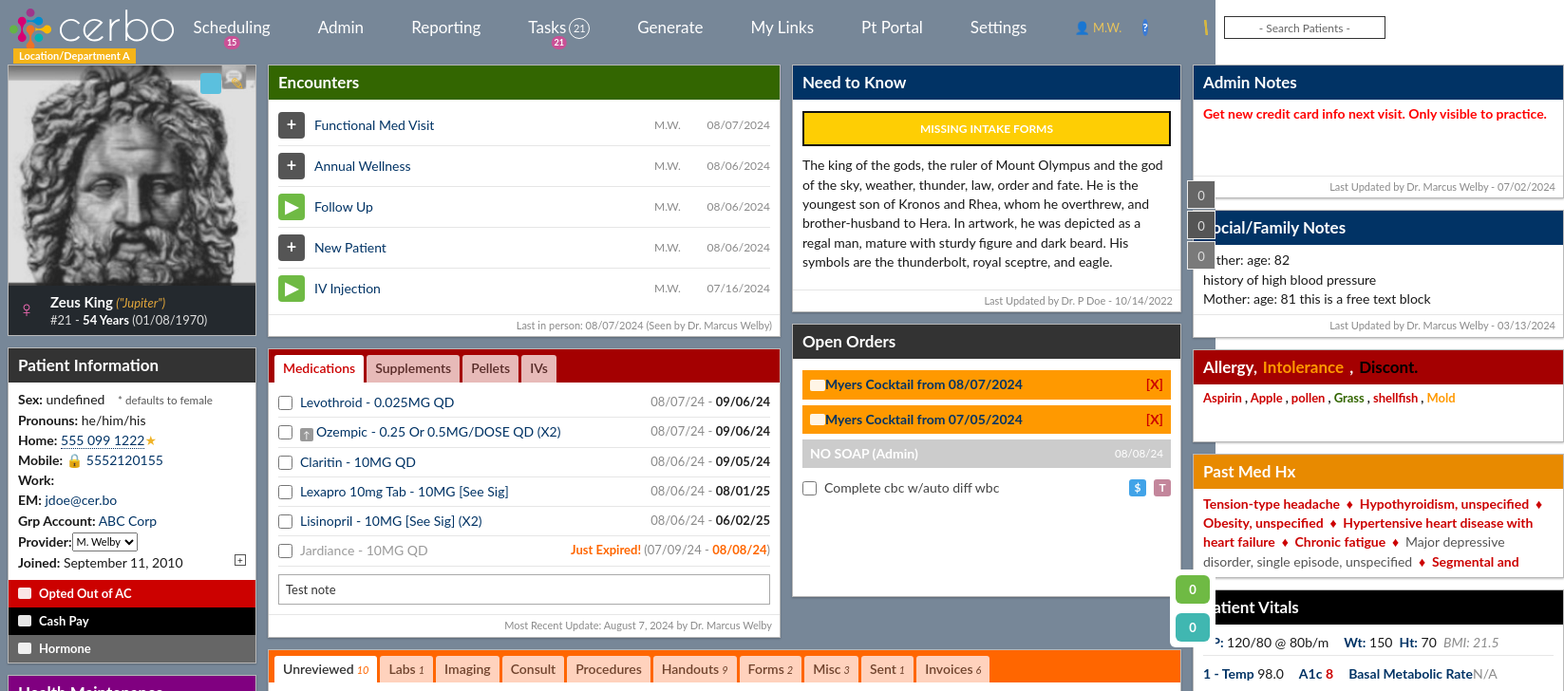
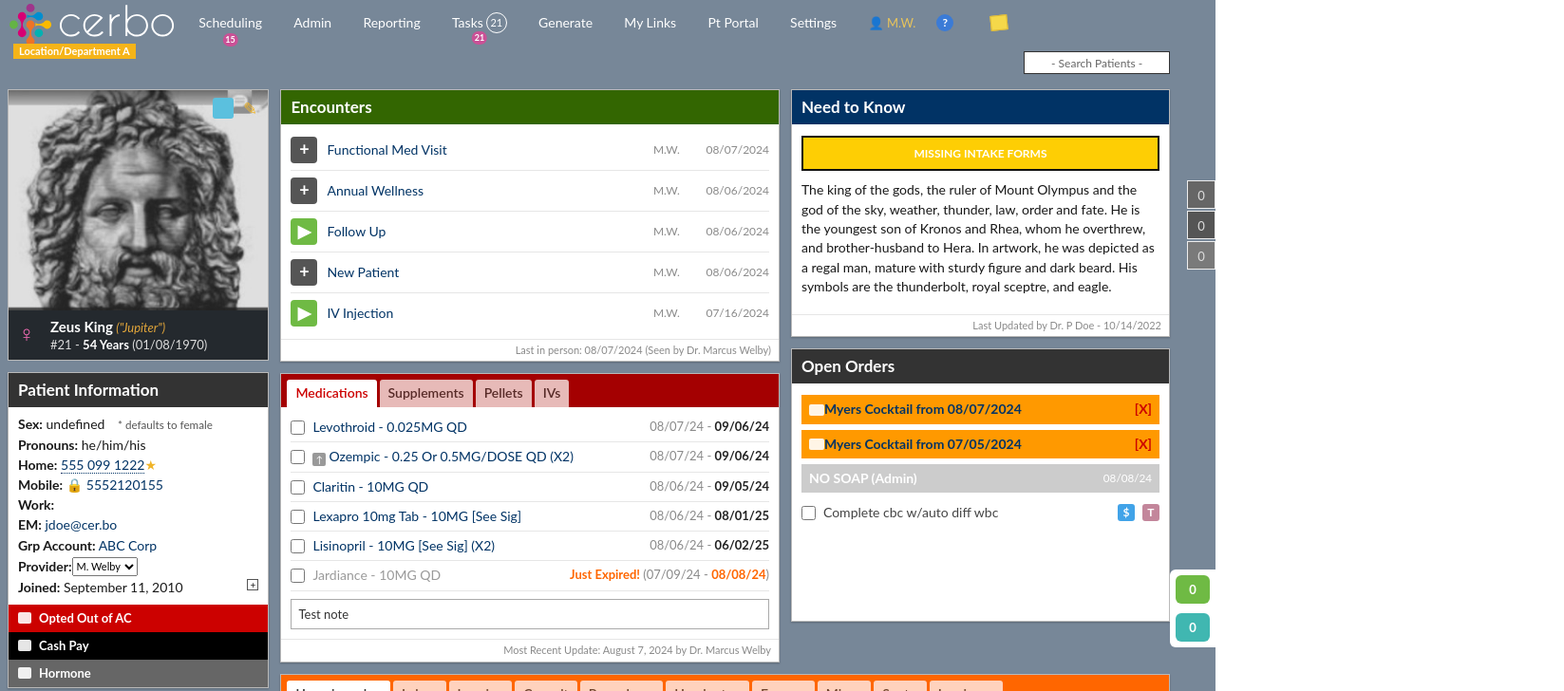
Before and after one commit to hdxsfbr/cerbo-supplement-store, a Vue app in the folder web/: page /experimental-chart in a window 1280 px wide. Shown: the top 728 px of the page at 95% size, 1647 px wide, since content can reach past the window. Built offline with nearby package versions, Linux system fonts and the light colour scheme; no server answers.

Commit message:
experimental chart: fluid layout — proportional columns with minimums, wrapping nav, Key Documents drops below rows under 1500px, two-column under 1280px, single column under 900px; no horizontal overflow at 1920/1440/1280/1024
Co-Authored-By: Claude Fable 5.1 <noreply@anthropic.com>

```diff
--- a/web/src/styles/chart.css
+++ b/web/src/styles/chart.css
@@ -48,16 +48,20 @@
 
 /* ── top nav ─────────────────────────────────────────────────────────────── */
 .xc-nav {
-  height: 58px;
+  height: auto;
   display: flex;
   align-items: center;
-  padding: 0 0 0 8px;
+  padding: 0 48px 6px 8px;
   position: relative;
+  min-height: 58px;
+  flex-wrap: wrap;
+  row-gap: 6px;
 }
 .xc-nav__logo {
   position: relative;
-  width: 262px;
-  margin-right: 20px;
+  width: auto;
+  margin-right: clamp(12px, 2vw, 40px);
+  padding-right: 0;
 }
 .xc-nav__logo img {
   height: 44px;
@@ -77,8 +81,8 @@
 }
 .xc-nav__item {
   color: #fff;
-  font-size: 17px;
-  margin-right: 50px;
+  font-size: clamp(14px, 0.9vw, 17px);
+  margin-right: clamp(14px, 2.6vw, 50px);
   position: relative;
   white-space: nowrap;
 }
@@ -130,7 +134,7 @@
   text-align: center;
   line-height: 18px;
   font-size: 12px;
-  margin-right: 60px;
+  margin-right: clamp(12px, 3vw, 60px);
 }
 .xc-nav__note {
   width: 18px;
@@ -141,7 +145,7 @@
   transform: rotate(-6deg);
 }
 .xc-nav__search {
-  width: 186px;
+  width: clamp(140px, 12vw, 186px);
   height: 24px;
   border: 1px solid #333;
   background: #fff;
@@ -149,14 +153,18 @@
   color: #666;
   font-size: 12px;
   padding: 0 6px;
+  margin-left: auto;
 }
 
 /* ── grid ────────────────────────────────────────────────────────────────── */
 .xc-grid {
-  display: flex;
+  display: grid;
   gap: 12px;
-  padding: 10px 0 24px 8px;
+  padding: 10px 48px 24px 8px;
   align-items: flex-start;
+  grid-template-columns: minmax(220px, 262fr) minmax(0, 950fr) minmax(280px, 391fr);
+  max-width: 1720px;
+  box-sizing: border-box;
 }
 .xc-col {
   display: flex;
@@ -785,15 +793,9 @@
   min-height: 236px;
 }
 
-.xc-col--rail {
-  flex: 0 0 262px;
-}
-.xc-col--right {
-  flex: 0 0 391px;
-}
 .xc-mid {
   display: grid;
-  grid-template-columns: 540px 410px;
+  grid-template-columns: minmax(0, 540fr) minmax(0, 410fr);
   grid-template-rows: auto auto;
   gap: 12px;
   align-items: start;
@@ -814,3 +816,54 @@
 .xc-docs-span .xc-panel__body {
   min-height: 236px;
 }
+
+/* ── responsive ──────────────────────────────────────────────────────────── */
+@media (max-width: 1500px) {
+  .xc-doc {
+    padding-right: 0;
+  }
+  .xc-keydocs {
+    position: static;
+    width: auto;
+    margin-top: 10px;
+  }
+}
+@media (max-width: 1280px) {
+  .xc-grid {
+    grid-template-columns: minmax(220px, 1fr) minmax(0, 3.4fr);
+  }
+  .xc-col--right {
+    grid-column: 1 / 3;
+    display: grid;
+    grid-template-columns: repeat(2, minmax(0, 1fr));
+    align-items: start;
+  }
+  .xc-col--right > .xc-panel {
+    margin: 0;
+  }
+}
+@media (max-width: 900px) {
+  .xc-grid {
+    grid-template-columns: 1fr;
+    padding-right: 48px;
+  }
+  .xc-mid {
+    grid-template-columns: 1fr;
+  }
+  .xc-col--mid,
+  .xc-col--third {
+    grid-column: 1;
+    grid-row: auto;
+  }
+  .xc-docs-span {
+    grid-column: 1;
+    grid-row: auto;
+  }
+  .xc-col--right {
+    grid-column: 1;
+    grid-template-columns: 1fr;
+  }
+  .xc-nav__item .xc-badge {
+    display: none;
+  }
+}
```
Also changed, not shown: 1 other file (tests, documents, lock files or other folders).
